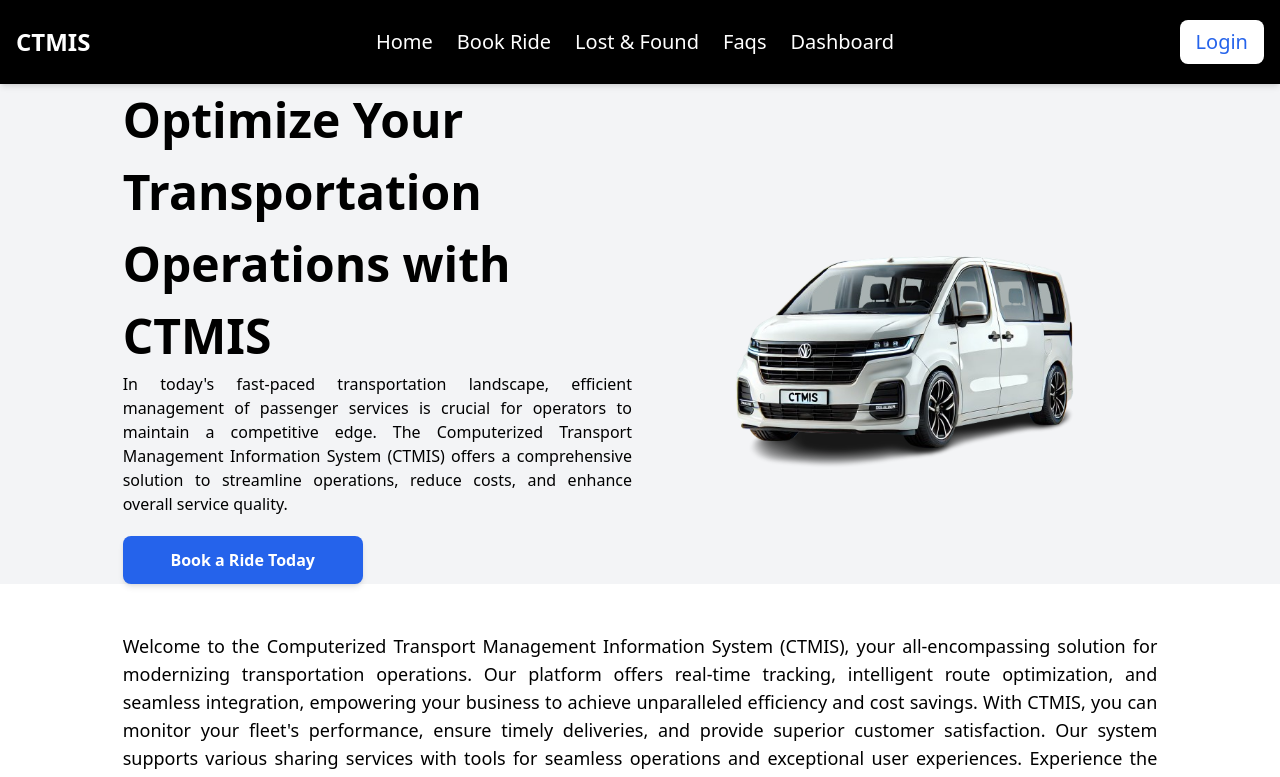
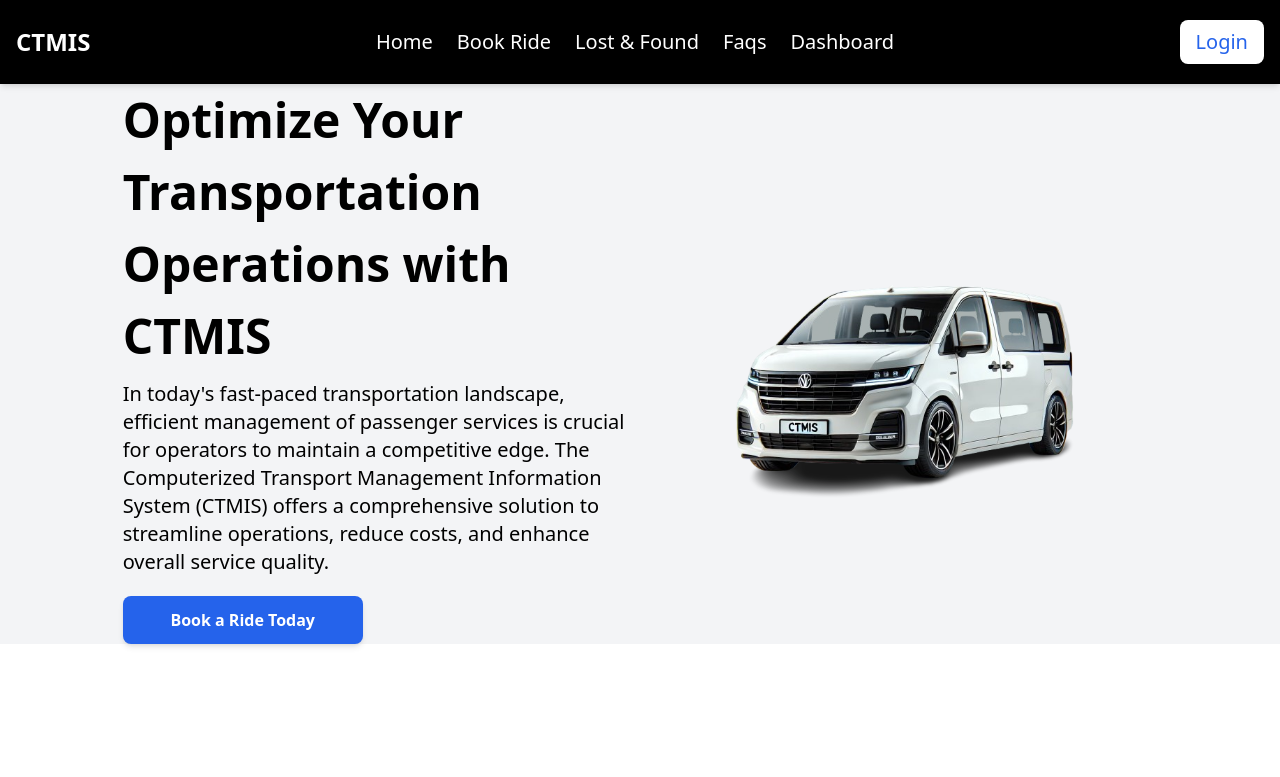
Before and after one commit to devExponent/CTMIS, a React (Vite) app: page / in a window 1280 px wide. Shown: the top 777 px of the page. Built offline with nearby package versions, Linux system fonts and the light colour scheme; no server answers.

Commit message:
refining

```diff
--- a/src/pages/Home.jsx
+++ b/src/pages/Home.jsx
@@ -14,13 +14,13 @@ const Home = () => {
   return (
     <section>
       <section className="bg-gray-100">
-        <div className="container mx-auto w-full md:w-8/12 lg:w-10/12 px-4">
+        <div className="container mx-auto w-full md:w-8/12 lg:w-10/12 px-4 items-center">
           <div className="grid grid-cols-1 md:grid-cols-1 lg:grid-cols-2 gap-4">
             <div className=" text-black flex flex-col justify-center">
-              <h1 className="font-bold text-[2rem] mt-6 md:mt-0 md:text-[3rem]">
+              <h1 className="font-bold text-[2rem] mt-5 md:mt-0 md:text-[3rem]">
                 Optimize Your Transportation Operations with CTMIS
               </h1>
-              <p className="text-justify">
+              <p className="mt-2 md:text-xl">
                 In today's fast-paced transportation landscape, efficient
                 management of passenger services is crucial for operators to
                 maintain a competitive edge. The Computerized Transport
@@ -42,8 +42,8 @@ const Home = () => {
       </section>
       <section className="py-12 mb-8">
         <div className="container mx-auto px-4 w-full md:w-8/12 lg:w-10/12 text-justify">
-          <p className="text-lg text-justify">
-            Welcome to the Computerized Transport Management Information System
+          <p className="md:text-xl">
+            {/* Welcome to the Computerized Transport Management Information System
             (CTMIS), your all-encompassing solution for modernizing
             transportation operations. Our platform offers real-time tracking,
             intelligent route optimization, and seamless integration, empowering
@@ -54,6 +54,7 @@ const Home = () => {
             and exceptional user experiences. Experience the future of
             transportation management with CTMIS, where innovation drives
             success.
+             */}
           </p>
         </div>
       </section>
```
